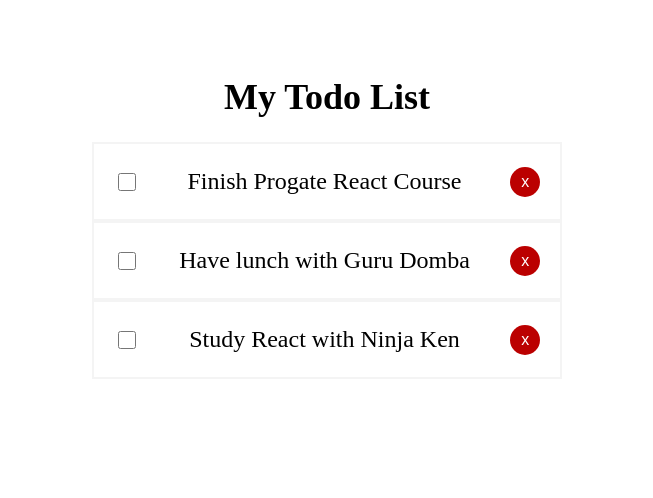
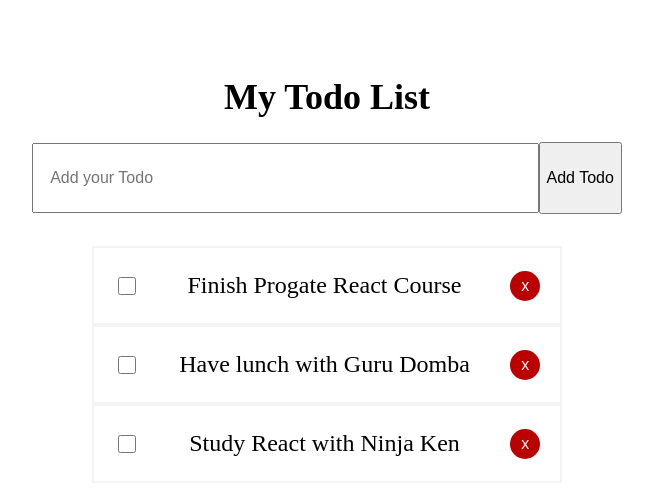
Before and after one commit to dekDika13/Todo-2-, a React (Vite) app: page / in a window 1280 px wide. Shown: the top 498 px of the page, without its empty margins (313-966 px from the left). Built offline with nearby package versions, Linux system fonts and the light colour scheme.

Commit message:
Develop add todo feature

```diff
--- a/src/App.jsx
+++ b/src/App.jsx
@@ -1,5 +1,6 @@
 import { useState } from 'react'
 import Todos from './components/Todos';
+import TodoForm from './components/TodoForm'
 import reactLogo from './assets/react.svg'
 import viteLogo from '/vite.svg'
 import './App.css'
@@ -38,11 +39,29 @@
 
   const deleteTodo = (id) => {
     setTodos(todos.filter((todo) => todo.id !== id));
-};
+  };
+
+
+  const addTodo = (todoTitle) => {
+    if (todoTitle === '') {
+      return
+    }
+
+    const newTodo = {
+      id: todos.length + 1,
+      title: todoTitle,
+      completed: false,
+    }
+
+    const updatedTodos = todos.concat(newTodo)
+    setTodos(updatedTodos)
+  }
+
   return (
     <div style={styles.container}>
       <h1 style={styles.title}>My Todo List</h1>
-      <Todos todos={todos} toggleCompleted={toggleCompleted} deleteTodo={deleteTodo}  />
+      <TodoForm addTodo={addTodo} />
+      <Todos todos={todos} toggleCompleted={toggleCompleted} deleteTodo={deleteTodo} />
     </div>
   )
 }
--- /dev/null
+++ b/src/components/TodoForm.jsx
@@ -0,0 +1,54 @@
+import React, { useState } from 'react';
+
+const TodoForm = ({ addTodo }) => {
+    const [title, setTitle] = useState('')
+
+    const handleSubmit = (event) => {
+        event.preventDefault()
+        addTodo(title)
+        setTitle('')
+    }
+    const handleChangeTitle = (event) => {
+        setTitle(event.target.value)
+    }
+    console.log(title)
+    return (
+        <div style={styles.container}>
+            <form
+                // Panggil function addTodo ketika form dikirimkan
+                onSubmit={(event) => {
+                    handleSubmit(event)
+                }}
+            >
+                <input
+                    type="text"
+                    placeholder="Add your Todo"
+                    style={styles.formInput}
+                    onChange={(event) => {
+                        handleChangeTitle(event)
+                    }}
+                    value={title}
+                />
+                <button style={styles.button}>Add Todo</button>
+            </form>
+        </div>
+    )
+}
+
+const styles = {
+    container: {
+        marginBottom: '32px',
+    },
+    formInput: {
+        height: '66px',
+        width: '40%',
+        fontSize: '16px',
+        padding: '0 16px',
+    },
+    button: {
+        height: '72px',
+        fontSize: '16px',
+    },
+}
+
+export default TodoForm
```
